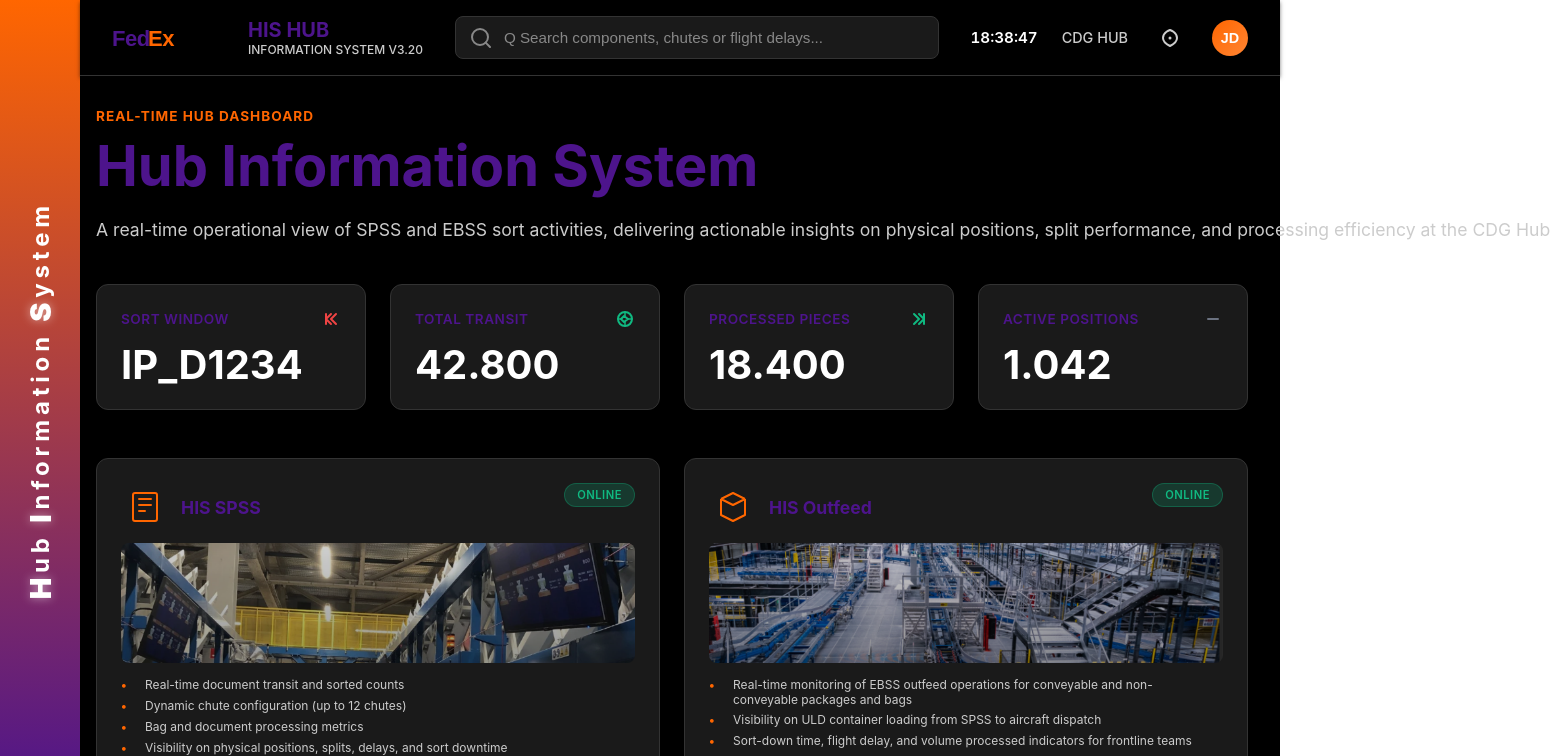
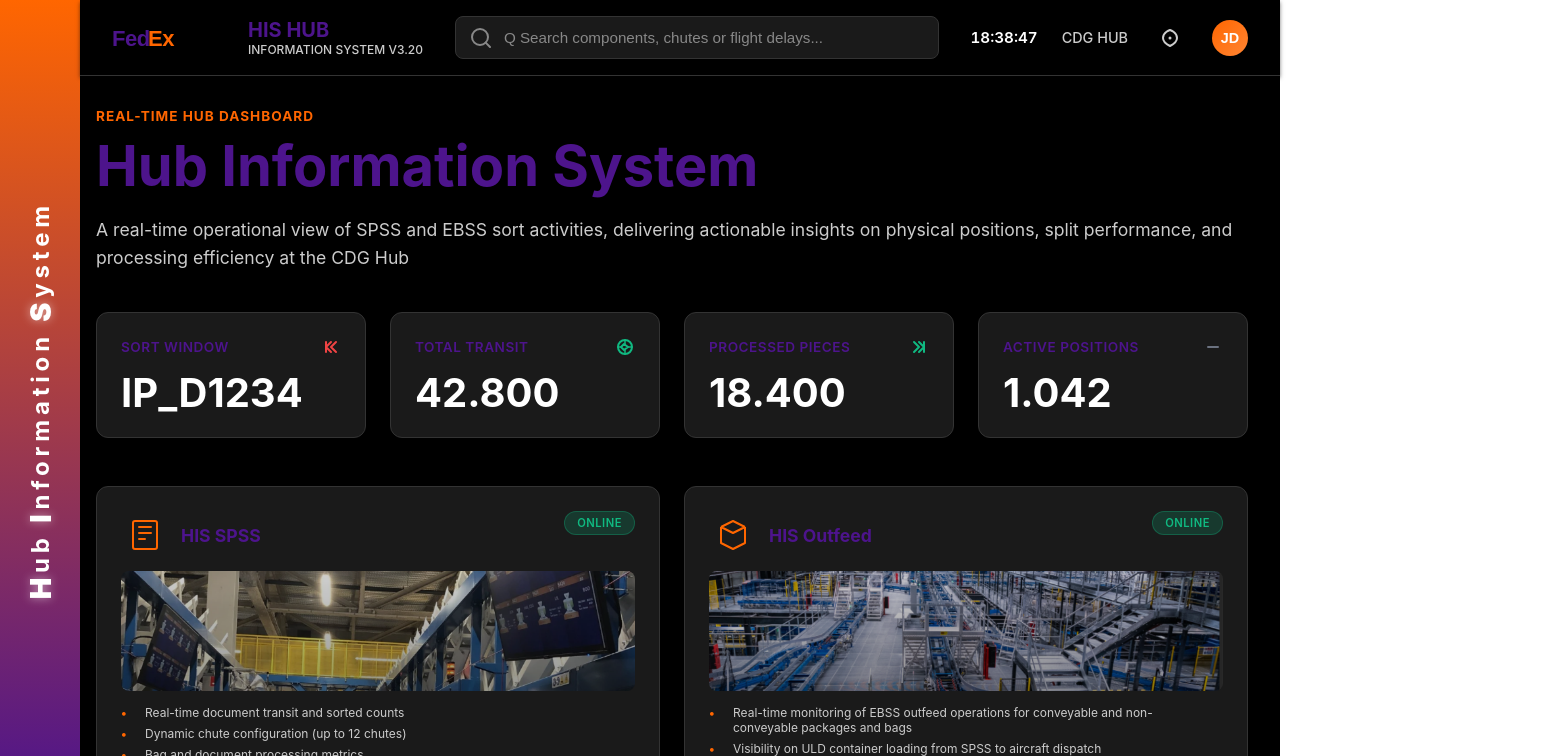
Before and after one commit to Daniel-Le-Petit/his_landing, a React (Vite) app: page / in a window 1280 px wide. Shown: the top 756 px of the page, 1550 px wide, since content can reach past the window. Built offline with nearby package versions, Linux system fonts and the light colour scheme.

Commit message:
fix: cosmetics blocs size

```diff
--- a/src/pages/HISDashboard.css
+++ b/src/pages/HISDashboard.css
@@ -63,12 +63,23 @@
   color: #4D148C;
 }
 
+.his-description-wrapper {
+  width: 100%;
+  margin-bottom: 2.5rem;
+  border: none;
+  padding: 0;
+  box-sizing: border-box;
+}
+
 .his-description {
   font-size: 1.1rem;
   color: #cccccc;
-  margin-bottom: 2.5rem;
+  margin: 0;
   line-height: 1.6;
-  white-space: nowrap;
+  border: none;
+  padding: 0;
+  word-wrap: break-word;
+  overflow-wrap: break-word;
 }
 
 .his-action-buttons {
--- a/src/pages/HISDashboard.jsx
+++ b/src/pages/HISDashboard.jsx
@@ -39,9 +39,11 @@
         <div className="his-hero-section">
           <div className="his-section-label">REAL-TIME HUB DASHBOARD</div>
           <h1 className="his-main-title">Hub Information System</h1>
-          <p className="his-description">
-            A real-time operational view of SPSS and EBSS sort activities, delivering actionable insights on physical positions, split performance, and processing efficiency at the CDG Hub
-          </p>
+          <div className="his-description-wrapper">
+            <p className="his-description">
+              A real-time operational view of SPSS and EBSS sort activities, delivering actionable insights on physical positions, split performance, and processing efficiency at the CDG Hub
+            </p>
+          </div>
 
           <KPICards />
         </div>
```
